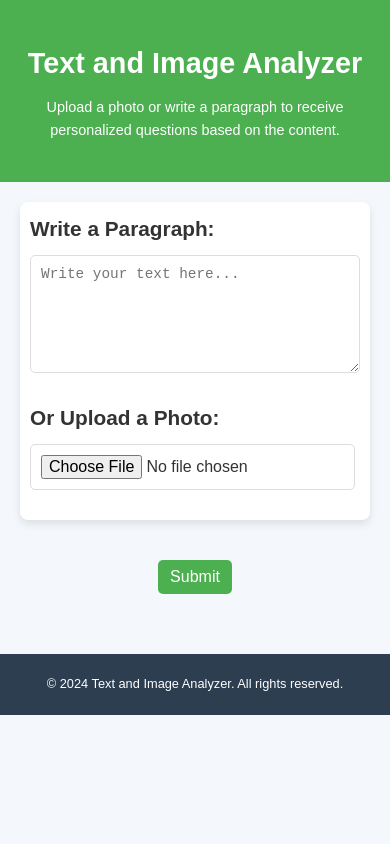
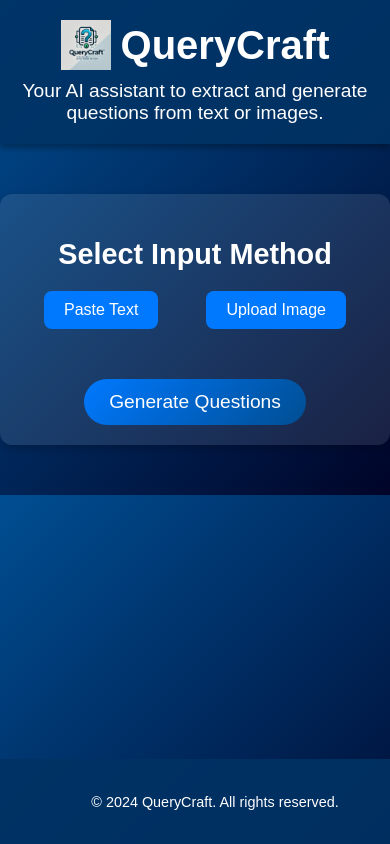
Before and after one commit to OmarSalhab/QueryCraft, a website: page public/index.html in a window 390 px wide. Drawn offline with Linux system fonts and the light colour scheme.

Commit message:
changed the theme of the html and moved the OCR logic to backend

```diff
--- a/public/index.html
+++ b/public/index.html
@@ -3,38 +3,50 @@
 <head>
     <meta charset="UTF-8">
     <meta name="viewport" content="width=device-width, initial-scale=1.0">
-    <title>Text and Image Analyzer</title>
+    <title>QueryCraft - AI-Powered Question Generator</title>
     <link rel="stylesheet" href="style.css">
-    <script src="https://cdnjs.cloudflare.com/ajax/libs/tesseract.js/5.1.1/tesseract.min.js"></script>
 </head>
 <body>
     <header>
-        <h1>Text and Image Analyzer</h1>
-        <p>Upload a photo or write a paragraph to receive personalized questions based on the content.</p>
+        <div class="logo-container">
+            <img src="DALL·E 2024-11-19 16.10.44 - A professional and modern logo design for a website that generates questions from user-provided pages or text. The logo features a stylized question m.jpg" alt="QueryCraft Logo" id="logo">
+            <h1>QueryCraft</h1>
+        </div>
+        <p>Your AI assistant to extract and generate questions from text or images.</p>
     </header>
 
     <main>
+        <div class="content-wrapper">
+            <section class="choice-section">
+                <h2>Select Input Method</h2>
+                <div class="choice-buttons">
+                    <button id="text-option" class="choice-btn">Paste Text</button>
+                    <button id="image-option" class="choice-btn">Upload Image</button>
+                </div>
+            </section>
+
             <section class="input-section">
-            <div class="text-input">
-                <h2>Write a Paragraph:</h2>
-                <textarea id="user-text" placeholder="Write your text here..." rows="6"></textarea>
+                <div class="text-input hidden" id="text-input-section">
+                    <h2>Write or Paste Your Text:</h2>
+                    <textarea id="user-text" placeholder="Write or paste your text here..." rows="6" ></textarea>
                 </div>
-            <div class="file-input">
-                <h2>Or Upload a Photo:</h2>
+                <div class="file-input hidden" id="file-input-section">
+                    <h2>Upload an Image:</h2>
                     <input type="file" id="image-upload" accept="image/*">
                 </div>
             </section>
 
             <section class="submit-section">
-            <img src="icons8-loading-24.png" alt="" id="loading-img">
-            <button id="submit-btn">Submit</button>
+                <button id="submit-btn" class="animated-button">Generate Questions</button>
+                <img src="icons8-loading-24.png" alt="Loading" id="loading-img" class="hidden">
             </section>
+        </div>
     </main>
 
     <footer>
-        <p>&copy; 2024 Text and Image Analyzer. All rights reserved.</p>
+        <p>&copy; 2024 QueryCraft. All rights reserved.</p>
+    </footer>
 
-    </footer>
     <script src="script.js"></script>
 </body>
 </html>
--- a/public/script.js
+++ b/public/script.js
@@ -1,64 +1,54 @@
-// document.getElementById("submit-btn").addEventListener("click", async () => {
+document.getElementById("submit-btn").addEventListener("click", async () => {
 
-//     const imageInput = document.getElementById("image-upload");
-//     const file = imageInput.files[0];
+    const imageInput = document.getElementById("image-upload");
+    const file = imageInput.files[0];
 
-//     if (!file) {
-//         alert("Please select an image file first.");
-//         return;
-//     }
+    if (!file) {
+        alert("Please select an image file first.");
+        return;
+    }
 
-//     // Create FormData to send the image
-//     const formData = new FormData();
-//     formData.append("image", file);
+    // Create FormData to send the image
+    const formData = new FormData();
+    formData.append("image", file);
 
-//     try {
-//         document.getElementById("submit-btn").style.display ="none"
-//         document.getElementById("loading-img").style.display ="block"
+    try {
+        document.getElementById("submit-btn").style.display ="none"
+        document.getElementById("loading-img").style.display ="block"
 
-//         // Send the image to the server
-//         const response = await fetch("/process-image", {
-//             method: "POST",
-//             body: formData,
-//         });
+        // Send the image to the server
+        const response = await fetch("/process-image", {
+            method: "POST",
+            body: formData,
+        });
 
-//         if (!response.ok) {
-//             throw new Error("Failed to process the image.");
-//         }
+        if (!response.ok) {
+            throw new Error("Failed to process the image.");
+        }
 
-//         // Fetch the converted text from the server
-//         const data = await response.json();
-//         alert(`Text converted from Tesseract: ${data.text}`);
-//         document.getElementById("submit-btn").style.display ="block"
-//         document.getElementById("loading-img").style.display ="none"
-//     } catch (error) {
-//         console.error(error);
-//         alert("An error occurred. Please try again.");
-//     }
-// });
+        // Fetch the converted text from the server
+        const data = await response.json();
+        alert(`Text converted from Tesseract: ${data.text}`);
+        document.getElementById("submit-btn").style.display ="block"
+        document.getElementById("loading-img").style.display ="none"
+    } catch (error) {
+        console.error(error);
+        alert("An error occurred. Please try again.");
+    }
+});
 
-const convertImageToText =  (image) => {
-	Tesseract.recognize(image, "eng", { logger: (m) => console.log(m) })
-		.then(({ data: { text } }) => {
-			console.log(text);
-		})
-		.catch((error) => {
-			console.log(`the Error from catch: ${error}`);
-		});
-};
-// async event
-document.getElementById("image-upload").addEventListener("change", (event) => {
-	const file = event.target.files[0];
 
-	if (file) {
-		const reader = new FileReader();
-		reader.onload = (e) => {
-			const image = e.target.result;
-            //async event
-            document.getElementById("submit-btn").addEventListener("click", () => {
-                convertImageToText(image)
-            },{once: true});
-		};
-		reader.readAsDataURL(file);
-	}
+document.querySelectorAll(".choice-btn").forEach((button) => {
+    button.addEventListener("click", (event) => {
+        const textInput = document.getElementById("text-input-section");
+        const fileInput = document.getElementById("file-input-section");
+
+        if (event.target.id === "text-option") {
+            fileInput.classList.add("hidden");
+            textInput.classList.toggle("hidden");
+        } else if (event.target.id === "image-option") {
+            textInput.classList.add("hidden");
+            fileInput.classList.toggle("hidden");
+        }
+    });
 });
--- a/public/style.css
+++ b/public/style.css
@@ -1,180 +1,143 @@
-/* Reset basic styles */
-* {
+/* General Reset */
+body {
     margin: 0;
-    padding: 0;
-    box-sizing: border-box;
+    font-family: 'Arial', sans-serif;
+    background: linear-gradient(135deg, #004e92, #000428);
+    color: #ffffff;
 }
 
-/* Apply global styles */
-body {
-    font-family: 'Arial', sans-serif;
-    background-color: #f4f7fc;
-    color: #333;
-    line-height: 1.6;
+/* Header */
+header {
+    text-align: center;
+    padding: 20px 10px;
+    background-color: rgba(0, 50, 100, 0.9);
+    box-shadow: 0 4px 6px rgba(0, 0, 0, 0.3);
+    position: sticky;
+    top: 0;
+    z-index: 1000;
 }
 
-/* Header styles */
-header {
-    background-color: #4CAF50;
-    color: white;
-    text-align: center;
-    padding: 40px 20px;
+header .logo-container {
+    display: flex;
+    align-items: center;
+    justify-content: center;
+}
+
+header #logo {
+    width: 50px;
+    height: 50px;
+    margin-right: 10px;
 }
 
 header h1 {
     font-size: 2.5rem;
+    margin: 0;
 }
 
 header p {
-    font-size: 1.1rem;
+    margin: 10px 0 0;
+    font-size: 1.2rem;
+}
+
+/* Main Content */
+.content-wrapper {
+    max-width: 800px;
+    margin: 50px auto;
+    padding: 20px;
+    background-color: rgba(255, 255, 255, 0.1);
+    border-radius: 12px;
+    box-shadow: 0 4px 8px rgba(0, 0, 0, 0.2);
+}
+
+/* Choice Section */
+.choice-section {
+    text-align: center;
+}
+
+.choice-section h2 {
+    font-size: 1.8rem;
+    margin-bottom: 20px;
+}
+
+.choice-buttons {
+    display: flex;
+    justify-content: space-around;
+    margin-bottom: 30px;
+}
+
+.choice-btn {
+    background: #0079ff;
+    border: none;
+    color: white;
+    padding: 10px 20px;
+    font-size: 1rem;
+    cursor: pointer;
+    border-radius: 8px;
+    transition: all 0.3s ease;
+}
+
+.choice-btn:hover {
+    background: #005fcc;
+    transform: scale(1.1);
+}
+
+/* Input Section */
+.input-section {
+    display: flex;
+    flex-direction: column;
+    align-items: center;
+    gap: 30px;
+}
+
+.hidden {
+    display: none;
+}
+
+textarea,
+input[type="file"] {
+    width: 100%;
+    max-width: 600px;
+    padding: 10px;
+    border: none;
+    border-radius: 6px;
+    font-size: 1rem;
     margin-top: 10px;
 }
 
-/* Main section styles */
-main {
-    padding: 20px;
-    display: flex;
-    flex-direction: column;
-    justify-content: center;
-    align-items: center;
-}
-
-
-#loading-img{
-    display: none;
-    width: 40px;
-    height: 40px;
-    animation: spin 1s linear infinite;
-
-}
-@keyframes spin {
-    from {
-      transform: rotate(0deg);
-    }
-    to {
-      transform: rotate(360deg);
-    }
-  }
-
-/* Input section styles */
-.input-section {
-    background-color: white;
-    border-radius: 8px;
-    box-shadow: 0 4px 8px rgba(0, 0, 0, 0.1);
-    padding: 20px;
-    margin-bottom: 20px;
-    width: 100%;
-    max-width: 600px;
-}
-
-.input-section h2 {
-    font-size: 1.3rem;
-    color: #333;
-    margin-bottom: 10px;
-}
-
-.text-input, .file-input {
-    margin-bottom: 20px;
-}
-
-textarea {
-    width: 100%;
-    padding: 10px;
-    border-radius: 5px;
-    border: 1px solid #ddd;
-    font-size: 1rem;
-    color: #333;
-}
-
-input[type="file"] {
-    display: block;
-    padding: 10px;
-    border-radius: 5px;
-    border: 1px solid #ddd;
-    background-color: #fff;
-    font-size: 1rem;
-}
-
-/* Submit button styles */
+/* Submit Button */
 .submit-section {
+    text-align: center;
     margin-top: 20px;
 }
 
-button {
-    background-color: #4CAF50;
-    color: white;
-    padding: 12px 20px;
+.animated-button {
+    background: linear-gradient(135deg, #0079ff, #004e92);
+    color: #ffffff;
     border: none;
-    border-radius: 5px;
+    padding: 12px 25px;
     font-size: 1.2rem;
+    border-radius: 50px;
     cursor: pointer;
+    transition: all 0.3s ease;
 }
 
-button:hover {
-    background-color: #45a049;
+.animated-button:hover {
+    transform: scale(1.1);
+    box-shadow: 0 4px 8px rgba(0, 0, 0, 0.3);
 }
 
-/* Footer styles */
+#loading-img {
+    width: 40px;
+    margin-top: 20px;
+}
+
+/* Footer */
 footer {
     text-align: center;
     padding: 20px;
-    background-color: #2c3e50;
-    color: white;
-    margin-top: 40px;
+    background: rgba(0, 50, 100, 0.9);
+    position: fixed;
+    bottom: 0;
+    width: 100%;
+    font-size: 0.9rem;
 }
-
-/* Responsive Styles - Mobile and Tablet */
-@media (max-width: 768px) {
-    header h1 {
-        font-size: 2rem;
-    }
-
-    header p {
-        font-size: 1rem;
-    }
-
-    .input-section {
-        padding: 15px;
-    }
-
-    .text-input textarea {
-        font-size: 0.95rem;
-    }
-
-    button {
-        padding: 10px 15px;
-        font-size: 1rem;
-    }
-
-    footer p {
-        font-size: 0.9rem;
-    }
-}
-
-/* Responsive Styles - Small Screens (Mobile) */
-@media (max-width: 480px) {
-    header h1 {
-        font-size: 1.8rem;
-    }
-
-    header p {
-        font-size: 0.9rem;
-    }
-
-    .input-section {
-        padding: 10px;
-    }
-
-    .text-input textarea {
-        font-size: 0.9rem;
-    }
-
-    button {
-        padding: 8px 12px;
-        font-size: 1rem;
-    }
-
-    footer p {
-        font-size: 0.8rem;
-    }
-}
```
Also changed, not shown: server.js (+0 -7 lines), 5 other files. Lines whose indentation alone changed are shown as unchanged.
